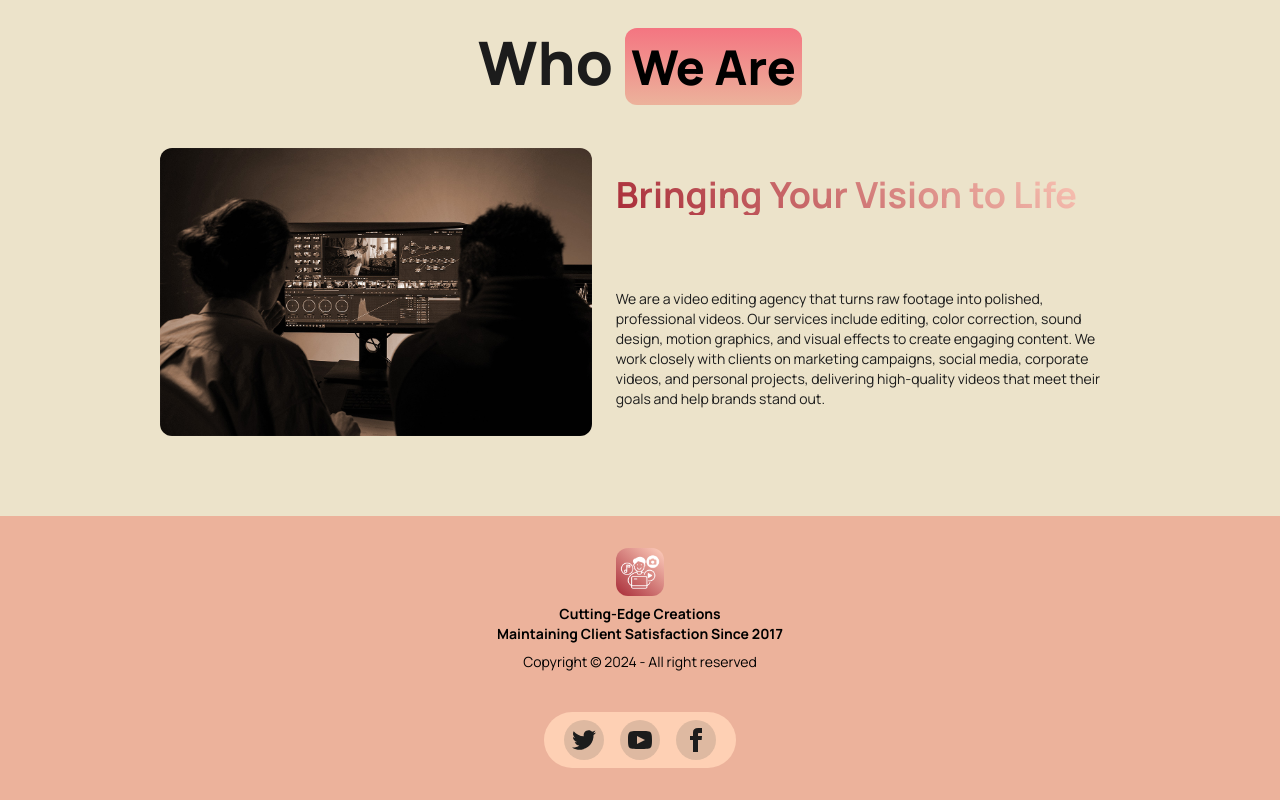
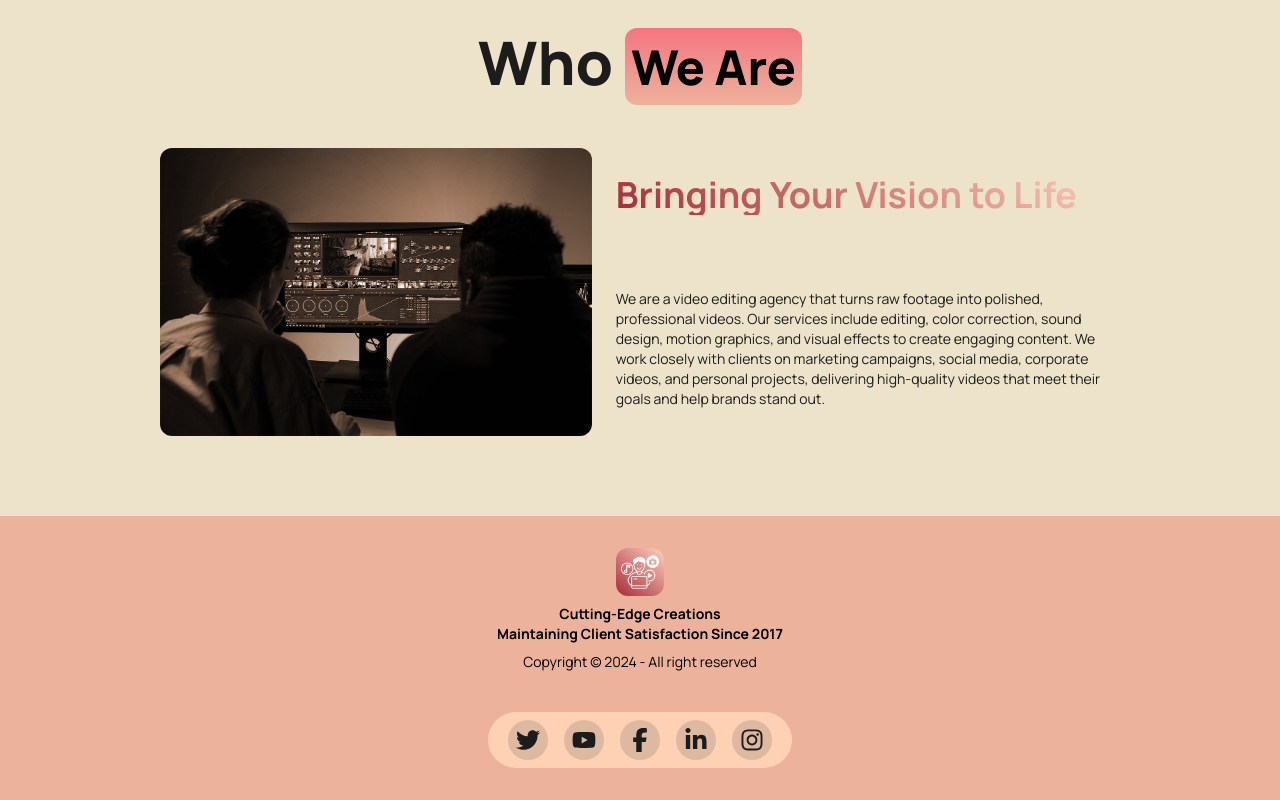
Before and after one commit to rakib00-dev/mr-imadguengi-portfolio-website, a React (Vite) app: page / in a window 1280 px wide. Shown: the part 2808-3608 px from the top of the page. Built offline with nearby package versions, Linux system fonts and the light colour scheme.

Commit message:
fixed the footer section

```diff
--- a/src/components/Footer.jsx
+++ b/src/components/Footer.jsx
@@ -1,3 +1,11 @@
+import {
+  FaFacebookF,
+  FaInstagram,
+  FaLinkedinIn,
+  FaTwitter,
+} from 'react-icons/fa6';
+import { FaYoutube } from 'react-icons/fa';
+
 const Footer = () => {
   return (
     <footer
@@ -28,37 +36,19 @@ const Footer = () => {
         <div className="grid grid-flow-col gap-4 *:cursor-pointer ">
           {/* *:invert */}
           <a className="p-2 bg-[#dcb7a0ed] rounded-full hover:bg-[#ffd2b6ed] transition-all">
-            <svg
-              xmlns="http://www.w3.org/2000/svg"
-              width="24"
-              height="24"
-              viewBox="0 0 24 24"
-              className="fill-current"
-            >
-              <path d="M24 4.557c-.883.392-1.832.656-2.828.775 1.017-.609 1.798-1.574 2.165-2.724-.951.564-2.005.974-3.127 1.195-.897-.957-2.178-1.555-3.594-1.555-3.179 0-5.515 2.966-4.797 6.045-4.091-.205-7.719-2.165-10.148-5.144-1.29 2.213-.669 5.108 1.523 6.574-.806-.026-1.566-.247-2.229-.616-.054 2.281 1.581 4.415 3.949 4.89-.693.188-1.452.232-2.224.084.626 1.956 2.444 3.379 4.6 3.419-2.07 1.623-4.678 2.348-7.29 2.04 2.179 1.397 4.768 2.212 7.548 2.212 9.142 0 14.307-7.721 13.995-14.646.962-.695 1.797-1.562 2.457-2.549z"></path>
-            </svg>
+            <FaTwitter className="w-6 h-6" />
           </a>
           <a className="p-2 bg-[#dcb7a0ed] rounded-full hover:bg-[#ffd2b6ed] transition-all">
-            <svg
-              xmlns="http://www.w3.org/2000/svg"
-              width="24"
-              height="24"
-              viewBox="0 0 24 24"
-              className="fill-current"
-            >
-              <path d="M19.615 3.184c-3.604-.246-11.631-.245-15.23 0-3.897.266-4.356 2.62-4.385 8.816.029 6.185.484 8.549 4.385 8.816 3.6.245 11.626.246 15.23 0 3.897-.266 4.356-2.62 4.385-8.816-.029-6.185-.484-8.549-4.385-8.816zm-10.615 12.816v-8l8 3.993-8 4.007z"></path>
-            </svg>
+            <FaYoutube className="h-6 w-6" />
           </a>
           <a className="p-2 bg-[#dcb7a0ed] rounded-full hover:bg-[#ffd2b6ed] transition-all ">
-            <svg
-              xmlns="http://www.w3.org/2000/svg"
-              width="24"
-              height="24"
-              viewBox="0 0 24 24"
-              className="fill-current"
-            >
-              <path d="M9 8h-3v4h3v12h5v-12h3.642l.358-4h-4v-1.667c0-.955.192-1.333 1.115-1.333h2.885v-5h-3.808c-3.596 0-5.192 1.583-5.192 4.615v3.385z"></path>
-            </svg>
+            <FaFacebookF className="h-6 w-6" />
+          </a>
+          <a className="p-2 bg-[#dcb7a0ed] rounded-full hover:bg-[#ffd2b6ed] transition-all ">
+            <FaLinkedinIn className="h-6 w-6" />
+          </a>
+          <a className="p-2 bg-[#dcb7a0ed] rounded-full hover:bg-[#ffd2b6ed] transition-all ">
+            <FaInstagram className="h-6 w-6" />
           </a>
         </div>
       </nav>
```
